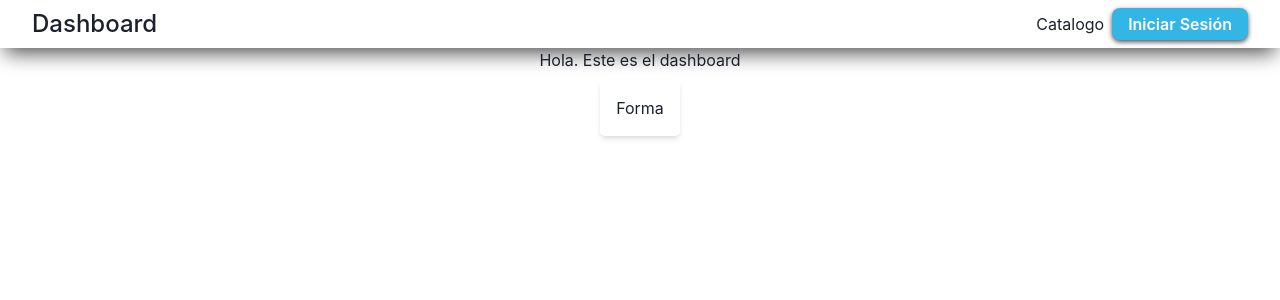
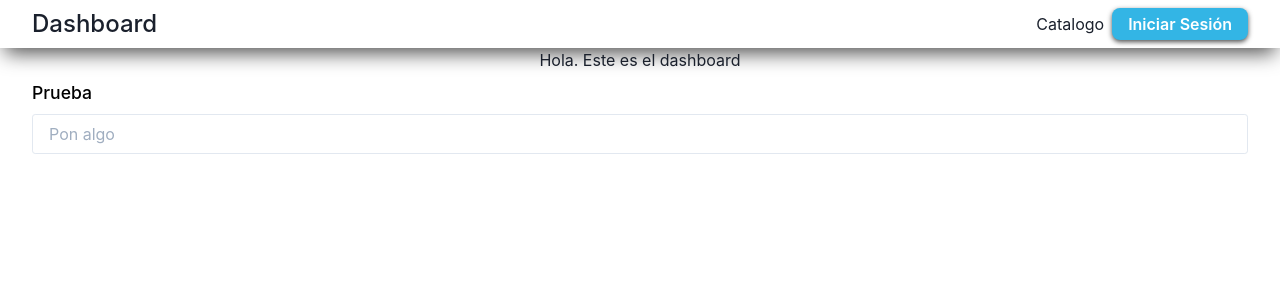
Before and after one commit to ManuelMares/MedicalMannager, a React (Create React App) app: page /Dashboard in a window 1280 px wide. Shown: the top 300 px of the page. Built offline with nearby package versions, Linux system fonts and the light colour scheme.

Commit message:
Revert to 3c79d29e5

```diff
--- a/src/Components/Form/ContainerForm/ContainerForm.tsx
+++ /dev/null
@@ -1,25 +0,0 @@
-import { Box, Stack } from "@chakra-ui/react";
-import { ComponentProps, FC } from "react";
-
-export type StackType = ComponentProps<typeof Stack>;
-type Props = {
-  Form: React.ReactNode[];
-};
-const ContainerForm: FC<Props> = ({ Form }) => {
-  return (
-    <Box>
-      <Stack
-        alignItems="center"
-        justifyContent="center"
-        borderRadius="5px"
-        p="1rem"
-        boxShadow="md"
-        width="auto"
-      >
-        {Form}
-      </Stack>
-    </Box>
-  );
-};
-
-export default ContainerForm;
--- a/src/Components/Form/ContainerForm/index.tsx
+++ /dev/null
@@ -1 +0,0 @@
-export { default } from "./ContainerForm";
--- a/src/Components/Form/FormTemplates/NewPacient.tsx
+++ /dev/null
@@ -1,21 +0,0 @@
-import { ReactElement } from "react";
-import Label from "../Label";
-import TextInput from "../TextInput";
-const NewPacient = () => {
-  const nombre = {
-    name: "inputNombre",
-    placeholder: "Nombre completo",
-    label: <Label value="José Emilio pacheco" />,
-  };
-  const fechaNacimiento = {
-    name: "inputFechaNacimiento",
-    placeholder: "Fecha de nacimiento",
-    label: <Label value="6/09/1996" />,
-  };
-
-  const Forma = [<TextInput {...nombre} />, <TextInput {...fechaNacimiento} />];
-
-  return <>Forma</>;
-};
-
-export default NewPacient;
--- a/src/Sections/AddPatient/add-patient.tsx
+++ b/src/Sections/AddPatient/add-patient.tsx
@@ -1,27 +1,14 @@
-import ContainerForm from "../../Components/Form/ContainerForm/ContainerForm";
-import NewPacient from "../../Components/Form/FormTemplates/NewPacient";
-
-import { Stack } from "@chakra-ui/react";
-import Label from "../../Components/Form/Label";
+import TextInput from "../../Components/Form/TextInput";
+import Label from "../../Components/Form/Label/Label";
 
 const AddPatient = () => {
-  const nombre = {
-    name: "inputNombre",
-    placeholder: "Nombre completo",
-    label: <Label value="José Emilio pacheco" />,
+  const props = {
+    name: "textInput",
+    placeholder: "Pon algo",
+    label: <Label value="Prueba" />,
   };
-  const fechaNacimiento = {
-    name: "inputFechaNacimiento",
-    placeholder: "Fecha de nacimiento",
-    label: <Label value="6/09/1996" />,
-  };
-  const children = [<NewPacient />];
 
-  return (
-    <Stack w="100%" alignItems="center" justifyContent="center">
-      <ContainerForm Form={children} />
-    </Stack>
-  );
+  return <TextInput {...props} />;
 };
 
 export default AddPatient;
--- a/tsconfig.json
+++ b/tsconfig.json
@@ -1,6 +1,6 @@
 {
   "compilerOptions": {
-    "target": "es6",
+    "target": "es5",
     "lib": ["dom", "dom.iterable", "esnext"],
     "allowJs": true,
     "skipLibCheck": true,
```
